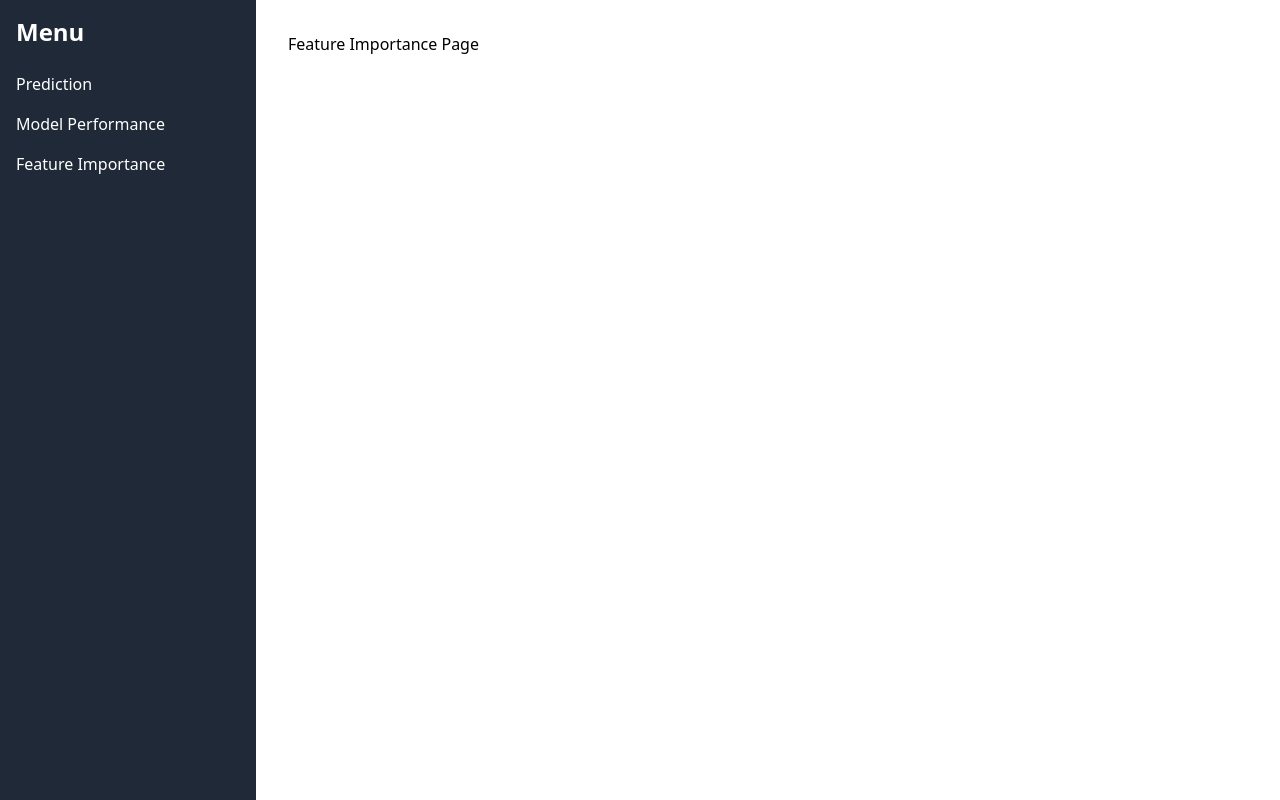
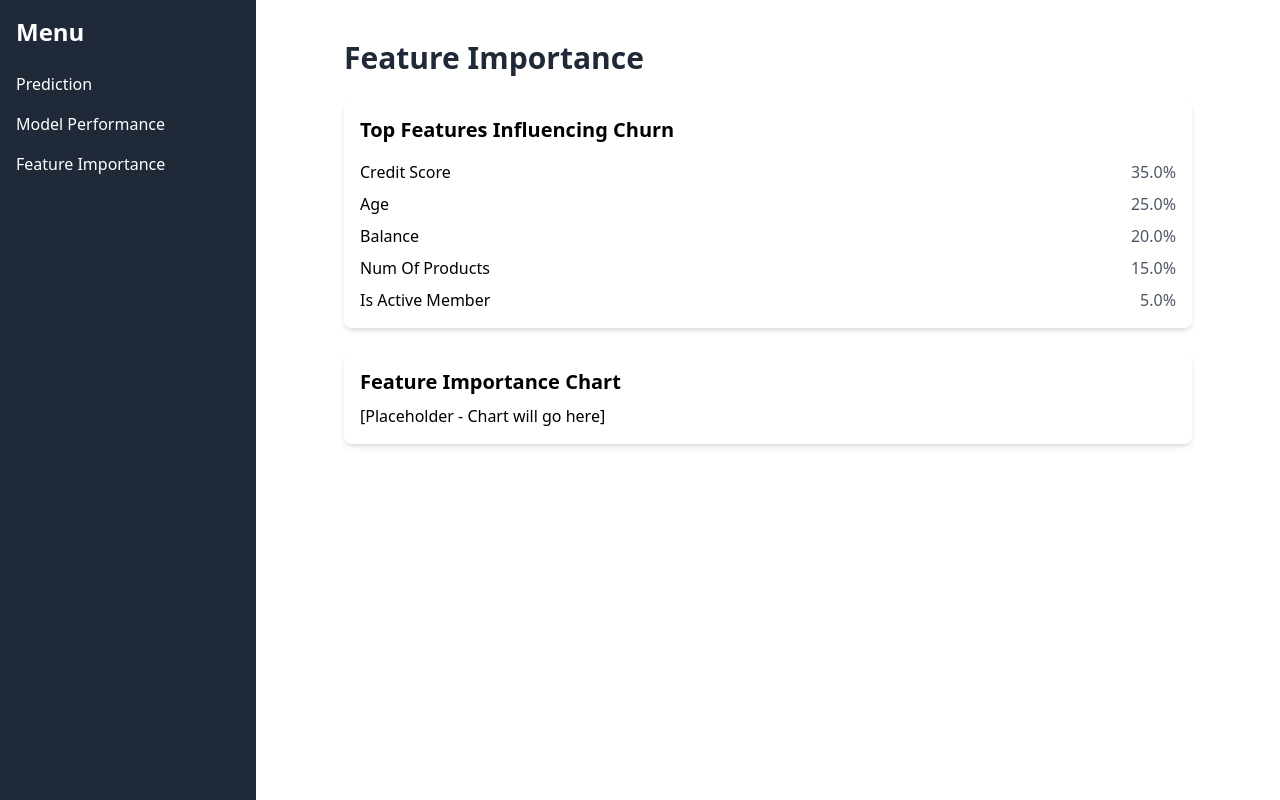
Before and after one commit to S-T-R-A-N-G-E-R/churn_prediction_app, a React (Create React App) app in the folder frontend/churn-prediction-frontend/: page /feature-importance in a window 1280 px wide. Built offline with nearby package versions, Linux system fonts and the light colour scheme.

Commit message:
Added FeatureImportancePage component with feature list and placeholder

```diff
--- a/frontend/churn-prediction-frontend/src/App.js
+++ b/frontend/churn-prediction-frontend/src/App.js
@@ -6,7 +6,7 @@ import './index.css'; // Ensure Tailwind is included
 // Placeholder components (we'll build these later)
 import PredictionPage from './components/PredictionPage';
 import ModelPerformancePage from './components/ModelPerformancePage';
-const FeatureImportancePage = () => <div className="p-4">Feature Importance Page</div>;
+import FeatureImportancePage from './components/FeatureImportancePage';
 
 function App() {
   return (
--- /dev/null
+++ b/frontend/churn-prediction-frontend/src/components/FeatureImportancePage.js
@@ -0,0 +1,34 @@
+import React from 'react';
+
+const FeatureImportancePage = () => {
+  const features = [
+    { name: 'Credit Score', importance: 0.35 },
+    { name: 'Age', importance: 0.25 },
+    { name: 'Balance', importance: 0.20 },
+    { name: 'Num Of Products', importance: 0.15 },
+    { name: 'Is Active Member', importance: 0.05 },
+  ];
+
+  return (
+    <div className="p-6 max-w-4xl mx-auto">
+      <h2 className="text-3xl font-bold mb-6 text-gray-800">Feature Importance</h2>
+      <div className="bg-white p-4 rounded-lg shadow-md">
+        <h3 className="text-xl font-bold mb-4">Top Features Influencing Churn</h3>
+        <ul className="space-y-2">
+          {features.map((feature, index) => (
+            <li key={index} className="flex justify-between">
+              <span className="font-medium">{feature.name}</span>
+              <span className="text-gray-600">{(feature.importance * 100).toFixed(1)}%</span>
+            </li>
+          ))}
+        </ul>
+      </div>
+      <div className="mt-6 bg-white p-4 rounded-lg shadow-md">
+        <h3 className="text-xl font-bold mb-2">Feature Importance Chart</h3>
+        <p>[Placeholder - Chart will go here]</p>
+      </div>
+    </div>
+  );
+};
+
+export default FeatureImportancePage;
```
